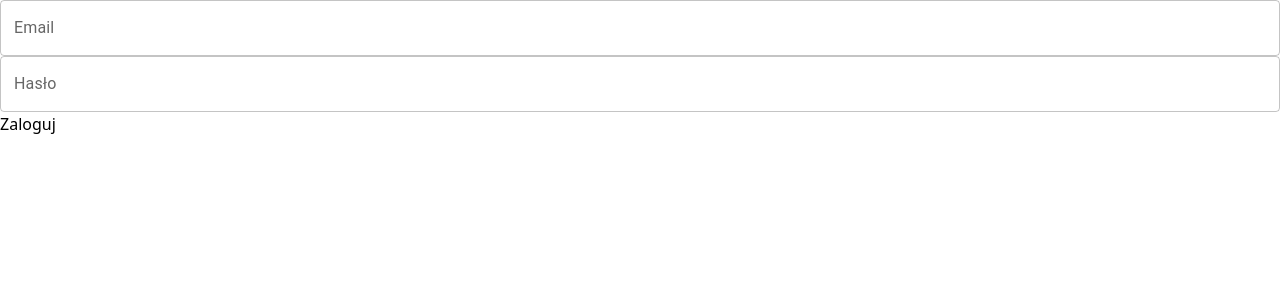
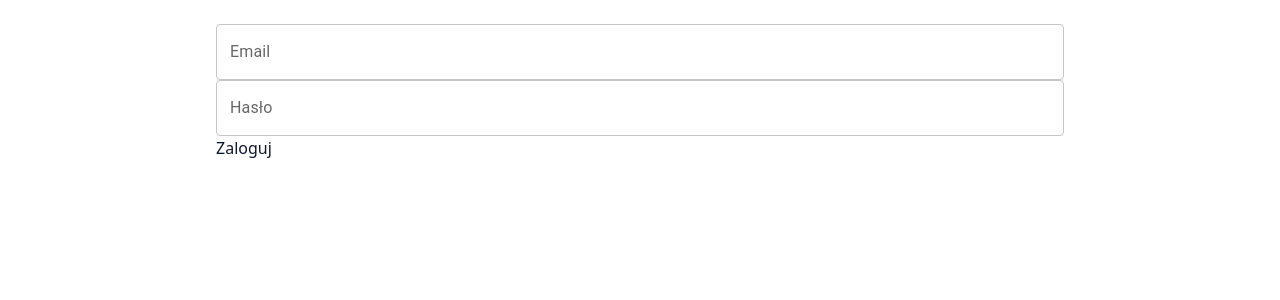
Before and after one commit to jakubfalowski/ParkApp, a React (Vite) app: page / in a window 1280 px wide. Shown: the top 300 px of the page. Built offline with nearby package versions, Linux system fonts and the light colour scheme; some icons are missing.

Commit message:
feat(PA-8): Configure authenticated and unauthenticated app views

```diff
--- a/src/app/App.tsx
+++ /dev/null
@@ -1,14 +0,0 @@
-import { ApolloProvider } from "@apollo/client/react";
-import { apolloClient } from "@services/client";
-import LoginPage from "@features/auth/pages/LoginPage";
-import { BrowserRouter } from "react-router-dom";
-
-export default function App() {
-  return (
-    <BrowserRouter>
-      <ApolloProvider client={apolloClient}>
-        <LoginPage />
-      </ApolloProvider>
-    </BrowserRouter>
-  );
-}
--- /dev/null
+++ b/src/app/app-layout.tsx
@@ -0,0 +1,11 @@
+import { Outlet } from "react-router-dom";
+
+export default function AppLayout() {
+  return (
+    <div className="min-h-dvh bg-white text-slate-900">
+      <main className="mx-auto max-w-4xl p-6">
+        <Outlet />
+      </main>
+    </div>
+  );
+}
--- a/src/app/main.tsx
+++ b/src/app/main.tsx
@@ -1,12 +1,19 @@
 import { StrictMode } from "react";
 import { createRoot } from "react-dom/client";
-
-import App from "./App.tsx";
+import { ApolloProvider } from "@apollo/client/react";
+import { apolloClient } from "@services/client";
+import { RouterProvider } from "react-router-dom";
+import { router } from "./router";
 
 import "../styles/tailwind.css";
+import AuthProvider from "@features/auth/context/auth-provider";
 
 createRoot(document.getElementById("root")!).render(
   <StrictMode>
-    <App />
+    <ApolloProvider client={apolloClient}>
+      <AuthProvider>
+        <RouterProvider router={router} />
+      </AuthProvider>
+    </ApolloProvider>
   </StrictMode>,
 );
--- /dev/null
+++ b/src/app/root-page.tsx
@@ -0,0 +1,16 @@
+import { Suspense, lazy } from "react";
+import { useAuth } from "@features/auth/context/use-auth";
+
+const LoginPage = lazy(() => import("@features/auth/pages/LoginPage"));
+const RemotePage = lazy(() => import("@features/remote/pages/remote-page"));
+
+export function RootPage() {
+  const { isAuthenticated } = useAuth();
+  console.log("isAuthenticated:", isAuthenticated);
+
+  return (
+    <Suspense fallback={<div className="p-6">Ładowanie…</div>}>
+      {isAuthenticated ? <RemotePage /> : <LoginPage />}
+    </Suspense>
+  );
+}
--- /dev/null
+++ b/src/app/router.tsx
@@ -0,0 +1,16 @@
+import { createBrowserRouter } from "react-router-dom";
+import AppLayout from "./app-layout";
+import { RootPage } from "./root-page";
+
+export const router = createBrowserRouter(
+  [
+    {
+      path: "/",
+      element: <AppLayout />,
+      children: [{ index: true, element: <RootPage /> }],
+    },
+  ],
+  {
+    basename: import.meta.env.BASE_URL,
+  },
+);
--- /dev/null
+++ b/src/features/auth/context/auth-context.tsx
@@ -0,0 +1,11 @@
+import { createContext } from "react";
+
+export type AuthState = {
+  token: string | null;
+  isAuthenticated: boolean;
+  login: (t: string) => void;
+  logout: () => void;
+  refresh: () => void;
+};
+
+export const AuthContext = createContext<AuthState | null>(null);
--- /dev/null
+++ b/src/features/auth/context/auth-provider.tsx
@@ -0,0 +1,49 @@
+import {
+  useEffect,
+  useMemo,
+  useState,
+  useCallback,
+  type ReactNode,
+} from "react";
+import { authStorage } from "@services/auth-storage";
+import { AuthContext, type AuthState } from "./auth-context";
+
+export default function AuthProvider({ children }: { children: ReactNode }) {
+  const [token, setToken] = useState<string | null>(null);
+
+  // 1) Hydracja z localStorage przy starcie
+  useEffect(() => {
+    const saved = authStorage.get();
+    if (saved) setToken(saved);
+  }, []);
+
+  // 2) Debug — loguj przy każdej zmianie tokena
+  useEffect(() => {
+    // użyj efektu – masz pewność, że to świeża wartość po renderze
+
+    console.log("[Auth] token =", token);
+  }, [token]);
+
+  // 3) API: login/logout zapisują i stan, i storage
+  const login = useCallback((t: string) => {
+    authStorage.set(t);
+    setToken(t);
+  }, []);
+
+  const logout = useCallback(() => {
+    authStorage.clear();
+    setToken(null);
+  }, []);
+
+  const refresh = useCallback(() => {
+    const saved = authStorage.get();
+    setToken(saved);
+  }, []);
+
+  const value = useMemo<AuthState>(
+    () => ({ token, isAuthenticated: !!token, login, logout, refresh }),
+    [token, login, logout, refresh],
+  );
+
+  return <AuthContext.Provider value={value}>{children}</AuthContext.Provider>;
+}
--- /dev/null
+++ b/src/features/auth/context/use-auth.tsx
@@ -0,0 +1,8 @@
+import { useContext } from "react";
+import { AuthContext, type AuthState } from "./auth-context";
+
+export function useAuth(): AuthState {
+  const ctx = useContext(AuthContext);
+  if (!ctx) throw new Error("useAuth must be used within <AuthProvider>");
+  return ctx;
+}
--- a/src/features/auth/pages/LoginPage.tsx
+++ b/src/features/auth/pages/LoginPage.tsx
@@ -1,14 +1,18 @@
-import { SubmitHandler, useForm } from "react-hook-form";
 import { zodResolver } from "@hookform/resolvers/zod";
+import { useNavigate } from "react-router-dom";
+import { useForm, type SubmitHandler } from "react-hook-form";
+
+import { InputControl } from "@components/input/input-control";
+import { useAuth } from "@features/auth/context/use-auth";
+
 import { loginSchema } from "../schemas/login-schema";
 import type { LoginFormValues } from "../schemas/login-schema";
-import { InputControl } from "@components/input/input-control";
-import { useNavigate } from "react-router-dom";
 import { useLogin } from "../api/useLogin";
 
 export default function LoginPage() {
   const navigate = useNavigate();
   const { submit, loading, error } = useLogin();
+  const { login } = useAuth();
   const methods = useForm<LoginFormValues>({
     resolver: zodResolver(loginSchema),
     mode: "onSubmit",
@@ -20,6 +24,7 @@ export default function LoginPage() {
   }) => {
     const res = await submit({ email, password });
     if (res?.token) {
+      login(res.token);
       navigate("/");
     }
   };
--- /dev/null
+++ b/src/features/remote/pages/remote-page.tsx
@@ -0,0 +1,3 @@
+export default function RemotePage() {
+  return <div>Remote Page Content</div>;
+}
```
